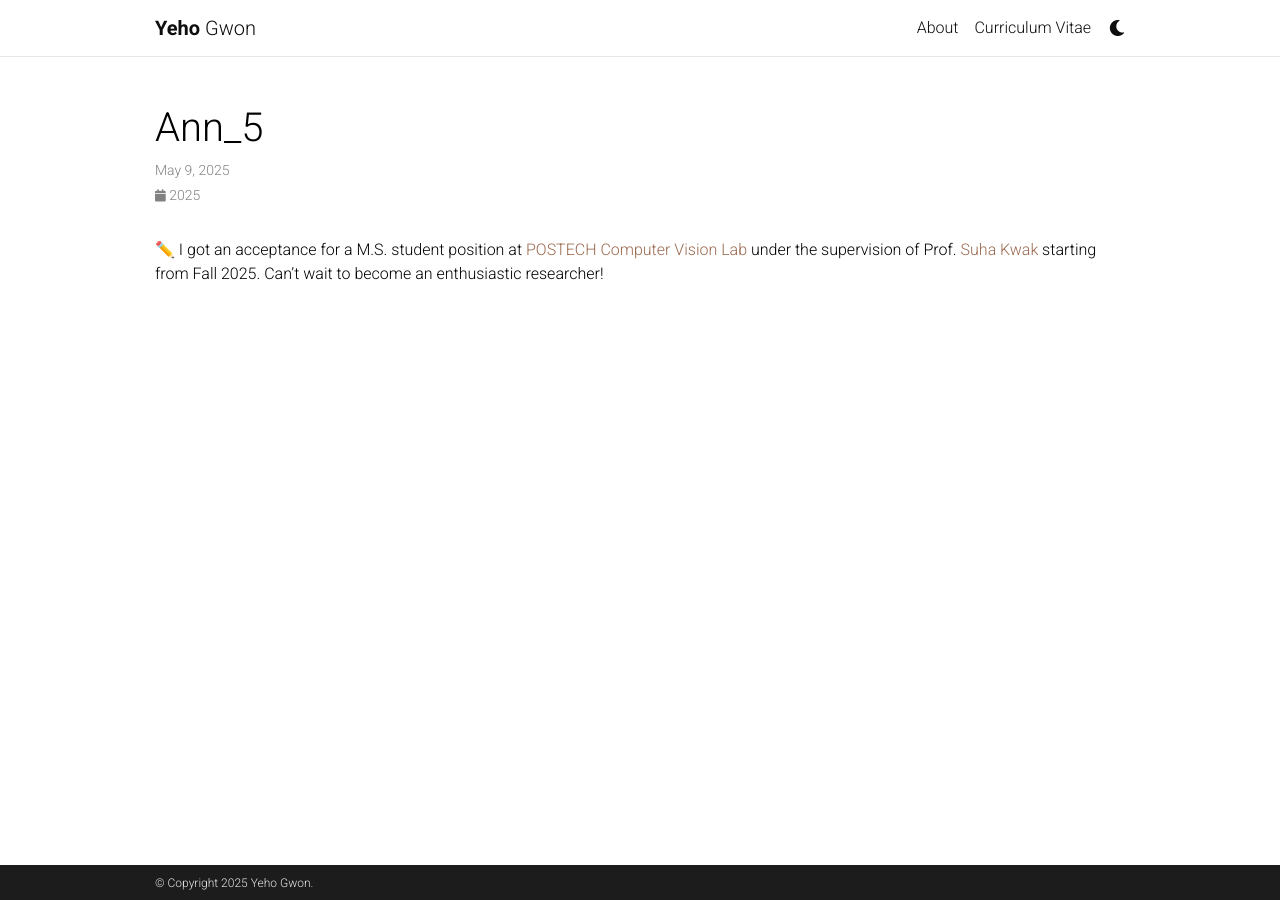
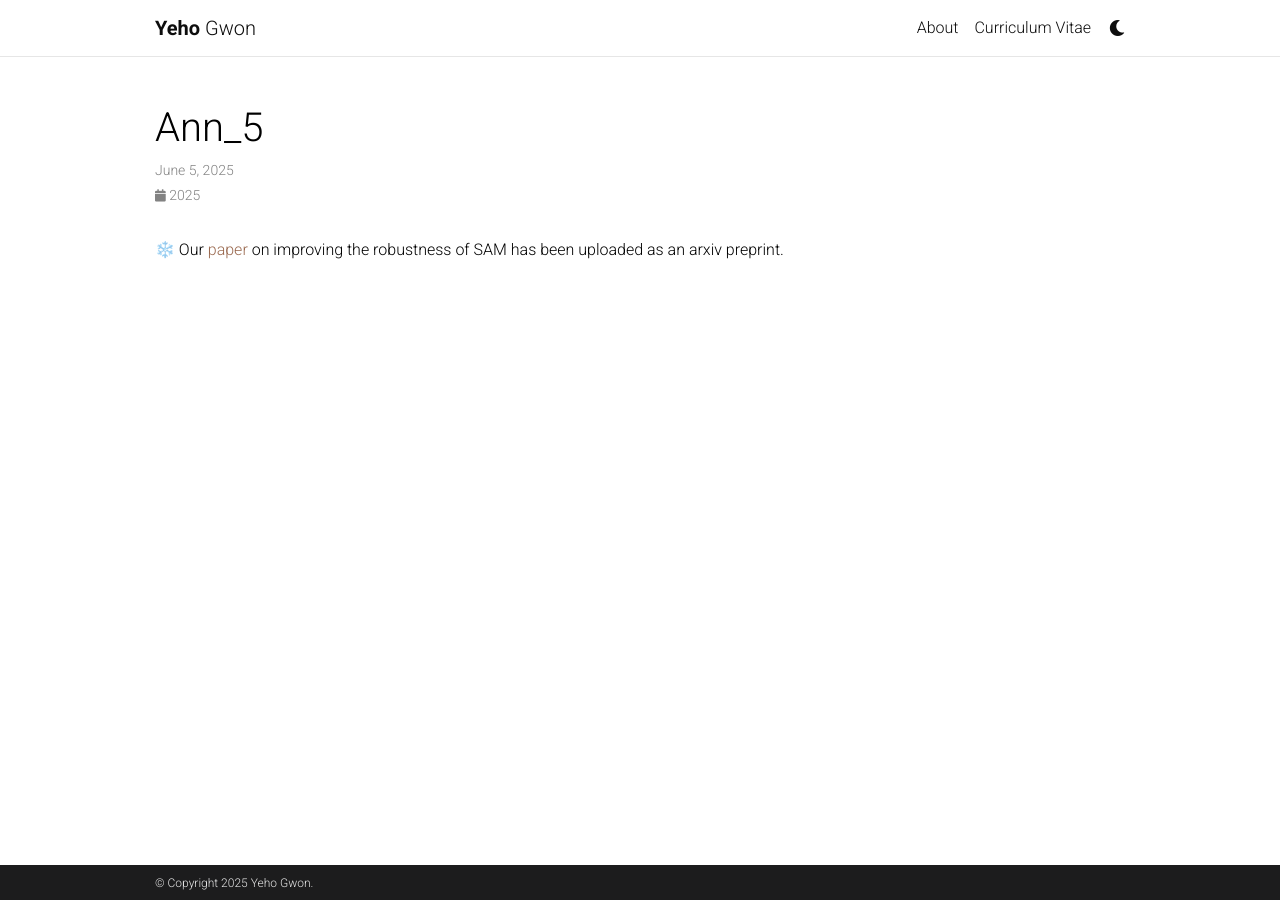
Before and after one commit to yehogwon/yehogwon.github.io, a Jekyll site: the page built from _news/ann_5.md, in a window 1280 px wide. Built offline with Jekyll 4.4.1, drawn with Linux system fonts in a browser that asks for light colours; comment, search, counter and statistics services are not loaded; a style sheet for code colours, icons or effects is not loaded.

Commit message:
update news

```diff
--- a/_news/ann_5.md
+++ b/_news/ann_5.md
@@ -1,7 +1,7 @@
 ---
 layout: post
-date: 2025-05-09
+date: 2025-06-05
 inline: true
 ---
 
-✏️ I got an acceptance for a M.S. student position at [POSTECH Computer Vision Lab](https://cvlab.postech.ac.kr/lab/) under the supervision of Prof. [Suha Kwak](https://suhakwak.github.io/) starting from Fall 2025. Can't wait to become an enthusiastic researcher!
+❄️ Our [paper](https://arxiv.org/abs/2506.02882) on improving the robustness of SAM has been uploaded as an arxiv preprint.
```
Also changed, not shown: _news/ann_1.md (+1 -1 lines), _news/ann_2.md (+1 -1 lines), _news/ann_3.md (+2 -2 lines), _news/ann_4.md (+2 -2 lines), _news/ann_6.md (deleted, +0 -7 lines).
